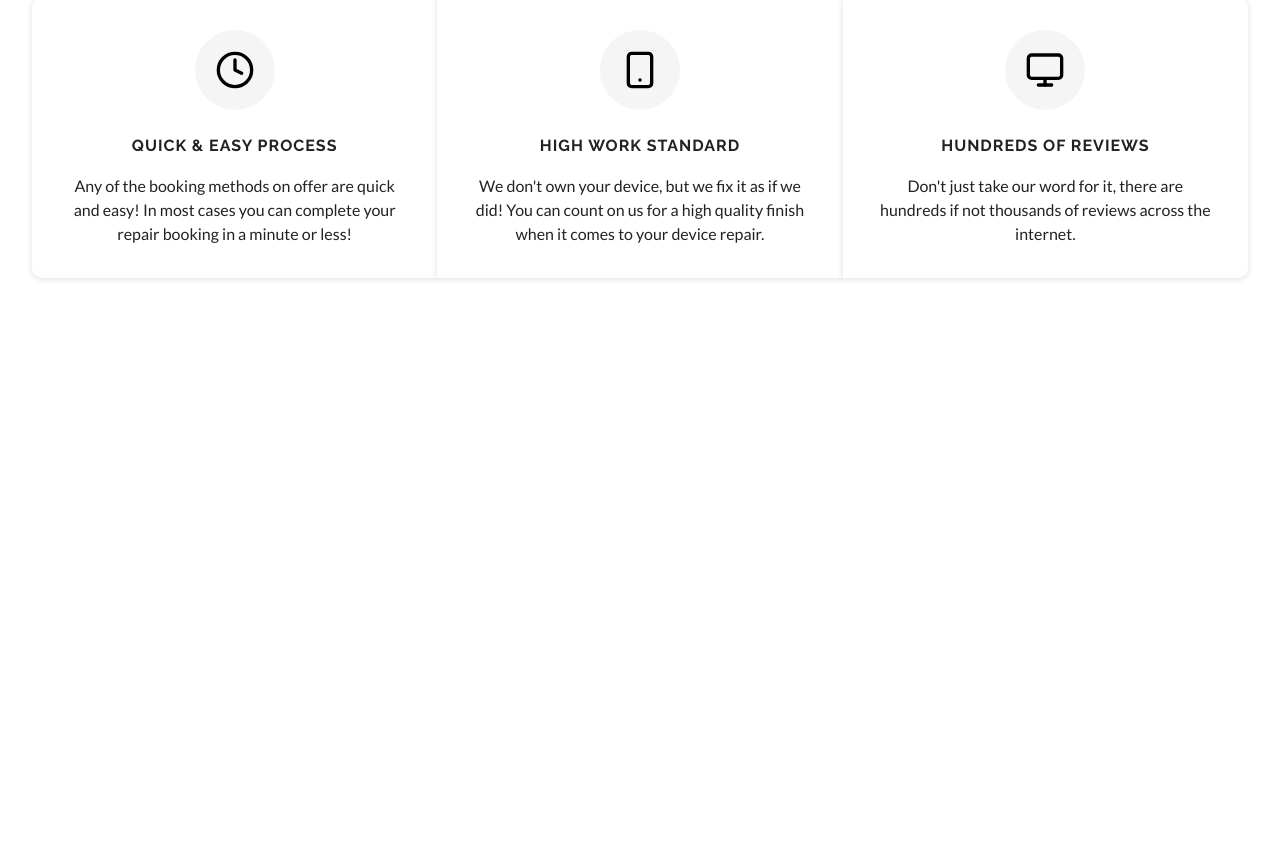
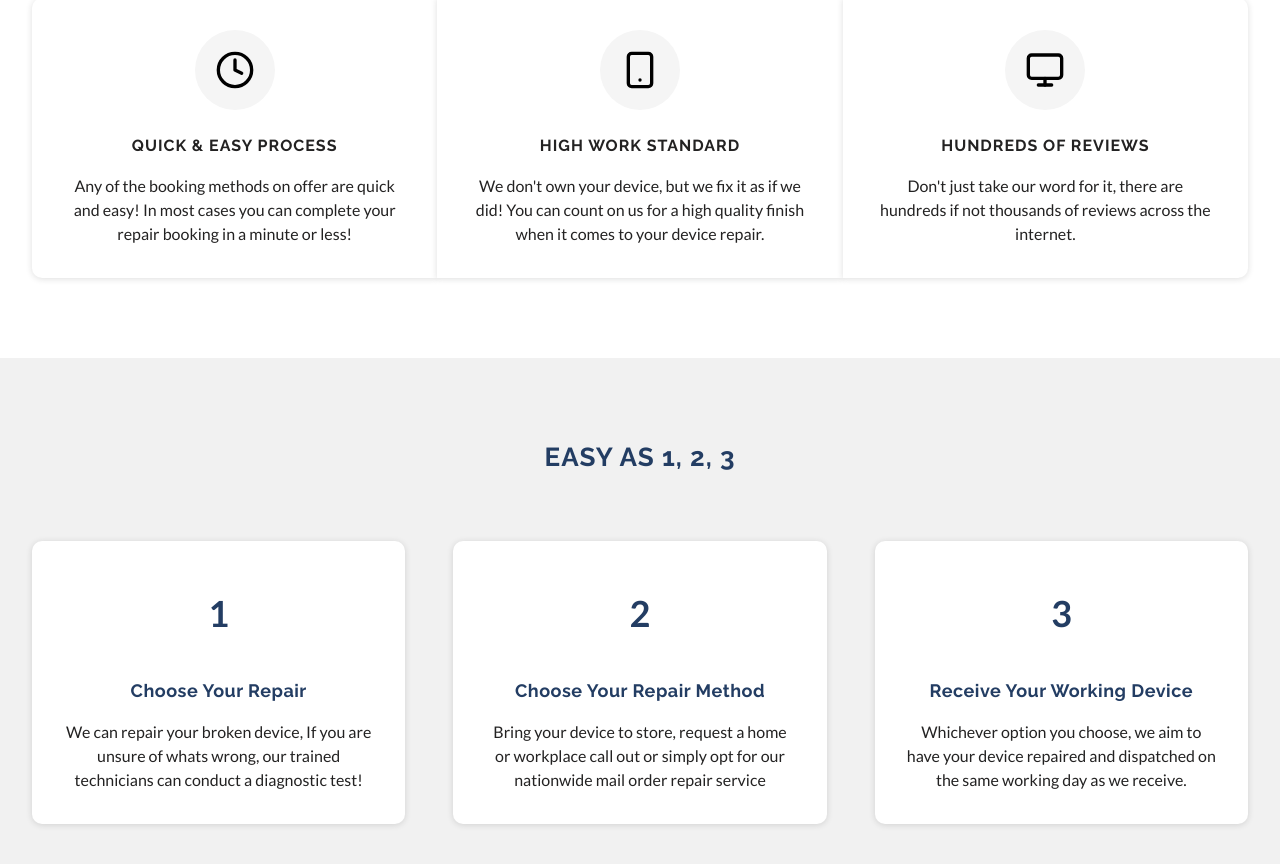
Before and after one commit to Anusha-DPM/gophonehut, a Next.js app: page / in a window 1280 px wide. Shown: the part 1680-2544 px from the top of the page. Before the commit the page ends 2038 px from the top, so only its background shows below. Built offline with nearby package versions, Linux system fonts and the light colour scheme; a web font is replaced by a local one.

Commit message:
Initial clean commit

```diff
--- a/next.config.js
+++ b/next.config.js
@@ -1,4 +1,12 @@
 /** @type {import('next').NextConfig} */
-const nextConfig = {}
+const nextConfig = {
+  images: {
+    unoptimized: true,
+    domains: [],
+    formats: ['image/webp', 'image/avif'],
+  },
+  trailingSlash: true,
+  assetPrefix: '',
+}
 
 module.exports = nextConfig
--- a/src/app/page.tsx
+++ b/src/app/page.tsx
@@ -1,6 +1,7 @@
 import HeroSection from '@/components/HeroSection'
 import RepairSection from '@/components/RepairSection'
 import WhyChooseUsSection from '@/components/WhyChooseUsSection'
+import EasyAs123Section from '@/components/EasyAs123Section'
 
 export default function Home() {
   return (
@@ -8,6 +9,7 @@ export default function Home() {
       <HeroSection />
       <RepairSection />
       <WhyChooseUsSection />
+      <EasyAs123Section />
     </main>
   )
 }
--- /dev/null
+++ b/src/components/EasyAs123Section.tsx
@@ -0,0 +1,119 @@
+'use client'
+
+import React, { useState } from 'react'
+
+const EasyAs123Section: React.FC = () => {
+  const [hoveredFeature, setHoveredFeature] = useState<string | null>(null)
+
+  const features = [
+    {
+      id: 'choose-repair',
+      title: 'Choose Your Repair',
+      description: 'We can repair your broken device, If you are unsure of whats wrong, our trained technicians can conduct a diagnostic test!',
+      icon: '1',
+      href: '#'
+    },
+    {
+      id: 'choose-method',
+      title: 'Choose Your Repair Method',
+      description: 'Bring your device to store, request a home or workplace call out or simply opt for our nationwide mail order repair service',
+      icon: '2',
+      href: '#'
+    },
+    {
+      id: 'receive-device',
+      title: 'Receive Your Working Device',
+      description: 'Whichever option you choose, we aim to have your device repaired and dispatched on the same working day as we receive.',
+      icon: '3',
+      href: '#'
+    }
+  ]
+
+  return (
+    <section className="py-12 md:py-16 lg:py-20" style={{ backgroundColor: '#f1f1f1' }}>
+      <div className="max-w-7xl mx-auto px-4 md:px-6 lg:px-8">
+        {/* Section Title */}
+        <div className="text-center mb-12 md:mb-16">
+          <h2
+            className="font-raleway font-bold uppercase"
+            style={{
+              fontSize: '26px',
+              color: '#233D63',
+              fontFamily: "'Raleway', sans-serif",
+              letterSpacing: '1px',
+              fontWeight: '700'
+            }}
+          >
+            Easy as 1, 2, 3
+          </h2>
+        </div>
+
+        {/* Features Grid */}
+        <div className="grid grid-cols-1 md:grid-cols-3 gap-8 md:gap-12">
+          {features.map((feature) => (
+            <a
+              key={feature.id}
+              href={feature.href}
+              className="group block"
+              onMouseEnter={() => setHoveredFeature(feature.id)}
+              onMouseLeave={() => setHoveredFeature(null)}
+            >
+              <div
+                className="relative bg-white p-6 md:p-8 text-center h-full transition-all duration-300 hover:scale-105 hover:shadow-lg"
+                style={{
+                  borderRadius: '10px',
+                  boxShadow: '0 1px 6px 0 rgba(32, 33, 36, 0.15)',
+                  border: 'none'
+                }}
+              >
+                {/* Icon */}
+                <div className="mb-6 flex justify-center">
+                  <div
+                    className="w-16 h-16 md:w-20 md:h-20 rounded-full flex items-center justify-center text-3xl md:text-4xl font-bold transition-all duration-300 hover:scale-110"
+                    style={{
+                      backgroundColor: 'white',
+                      color: hoveredFeature === feature.id ? '#6d6e71' : '#233D63'
+                    }}
+                  >
+                    {feature.icon}
+                  </div>
+                </div>
+
+                {/* Title */}
+                <h3
+                  className="font-raleway font-bold mb-4"
+                  style={{
+                    fontSize: '18px',
+                    letterSpacing: '0.5px',
+                    fontWeight: 'bold',
+                    textTransform: 'capitalize',
+                    fontFamily: "'Raleway', sans-serif",
+                    color: '#233D63'
+                  }}
+                >
+                  {feature.title}
+                </h3>
+
+                {/* Description */}
+                <p
+                  className="font-lato"
+                  style={{
+                    lineHeight: '1.5',
+                    color: '#232222',
+                    fontFamily: "'Lato', sans-serif",
+                    fontSize: '16px',
+                    fontWeight: '500'
+                  }}
+                >
+                  {feature.description}
+                </p>
+              </div>
+            </a>
+          ))}
+        </div>
+      </div>
+    </section>
+  )
+}
+
+export default EasyAs123Section
--- a/src/components/HeroSection.tsx
+++ b/src/components/HeroSection.tsx
@@ -86,7 +86,7 @@ const HeroSection: React.FC = () => {
                   <div className="relative w-full min-h-[90vh] md:min-h-[90vh]"
                        style={{
                          backgroundImage: 'url(/hero-background.png)',
-             backgroundSize: '100% 100%',
+                         backgroundSize: 'cover',
                          backgroundPosition: 'center center',
                          backgroundRepeat: 'no-repeat',
                          minHeight: '90vh'
```
Lines whose indentation alone changed are shown as unchanged.
